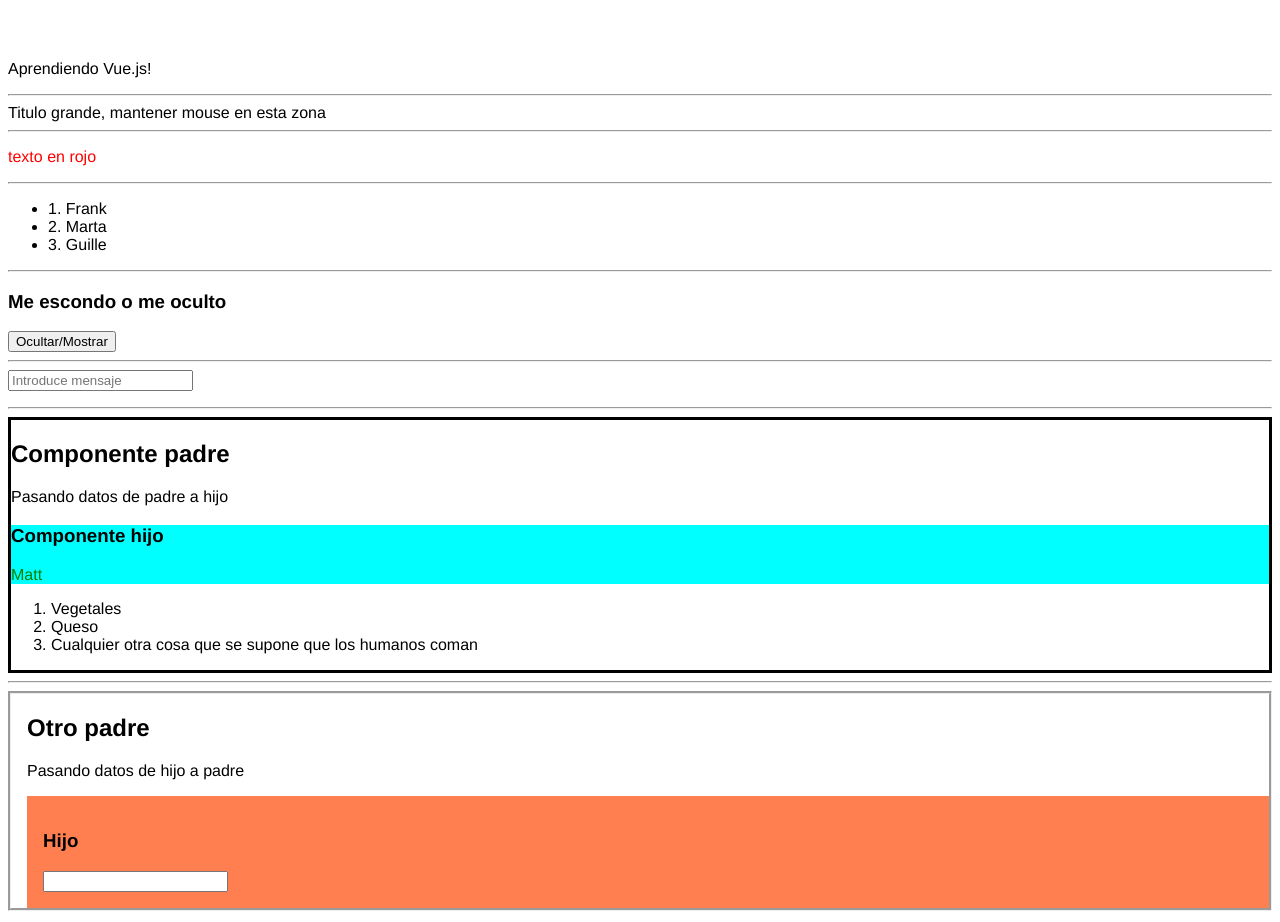
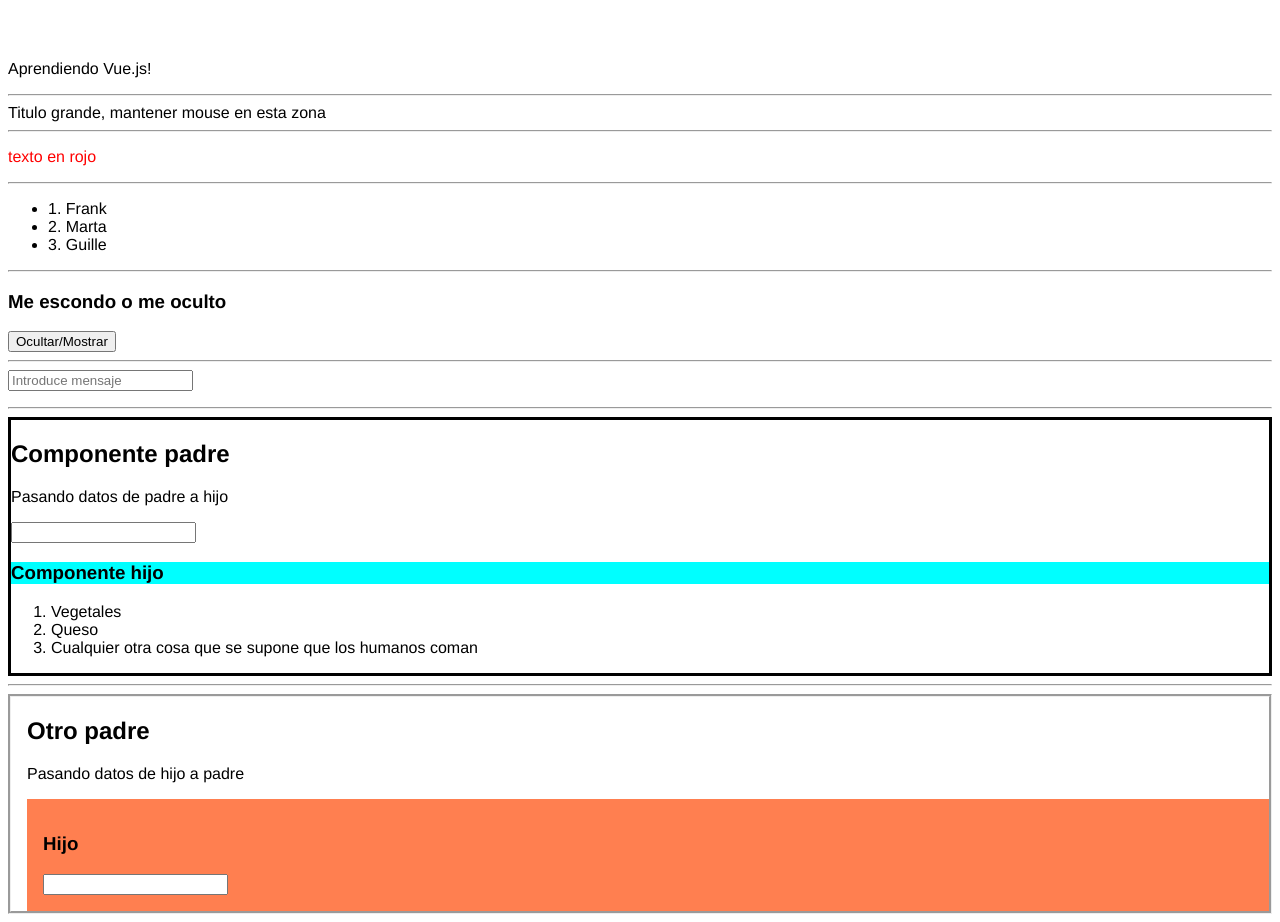
Before and after one commit to victorfch/learning-vue, a Vue app: page / in a window 1280 px wide. Built offline with nearby package versions, Linux system fonts and the light colour scheme.

Commit message:
mejora pasar datos al hijo

```diff
--- a/src/components/SeptimaParte.vue
+++ b/src/components/SeptimaParte.vue
@@ -2,6 +2,7 @@
   <div class="padre">
       <h2>Componente padre</h2>
       <p>Pasando datos de padre a hijo</p>
+      <input type="text" name="nombre" v-model="nombre">
       <hijo-del-siete :persona="nombre"/>
       <ol>
           <otro-hijo-del-siete v-for="item in listaCompra"
@@ -19,7 +20,7 @@ export default {
     name: 'SeptimaParte',
     data() {
         return {
-            nombre: 'Matt',
+            nombre: '',
             listaCompra: [
                 { id: 0, texto: 'Vegetales' },
                 { id: 1, texto: 'Queso' },
```
